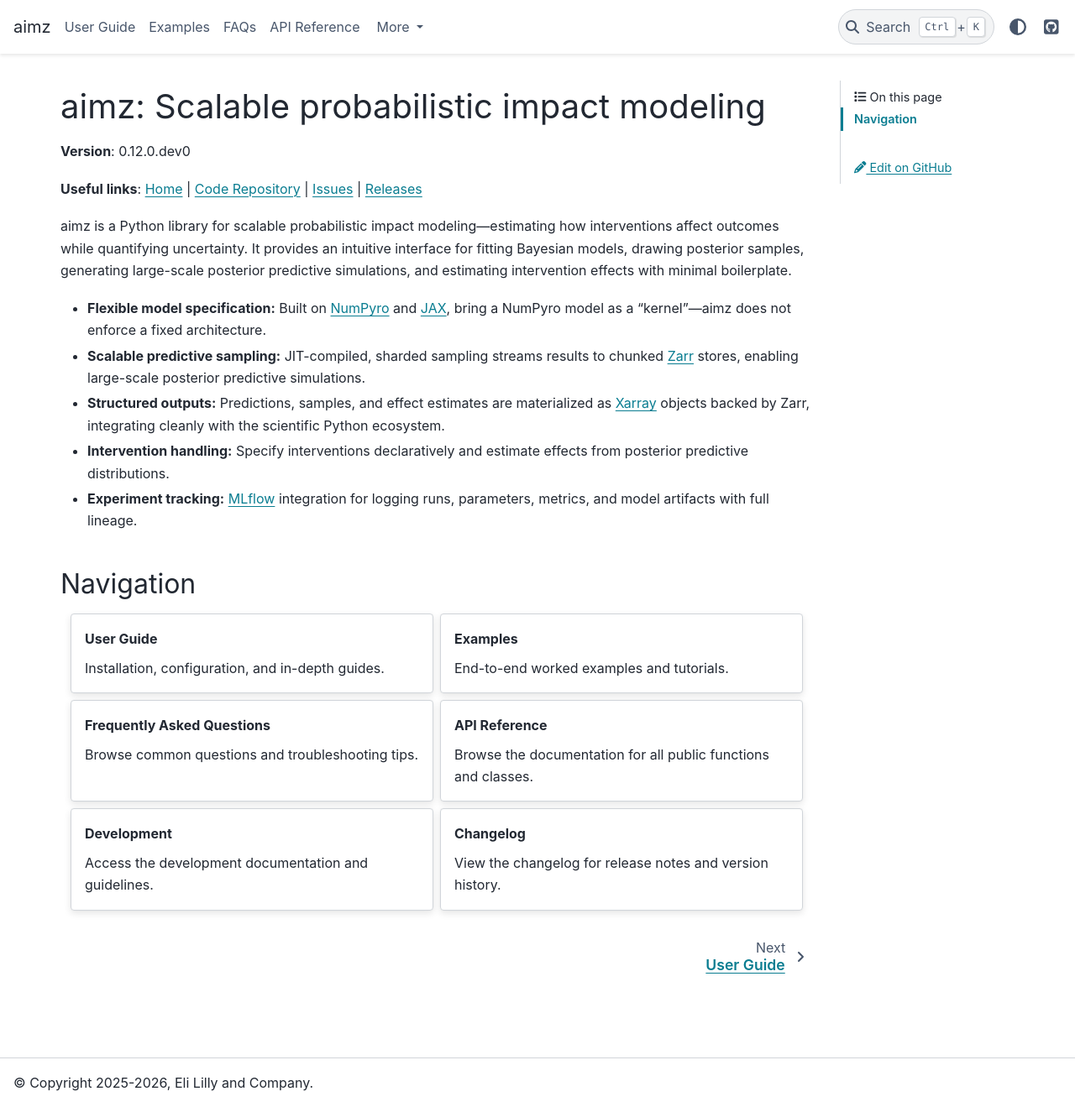
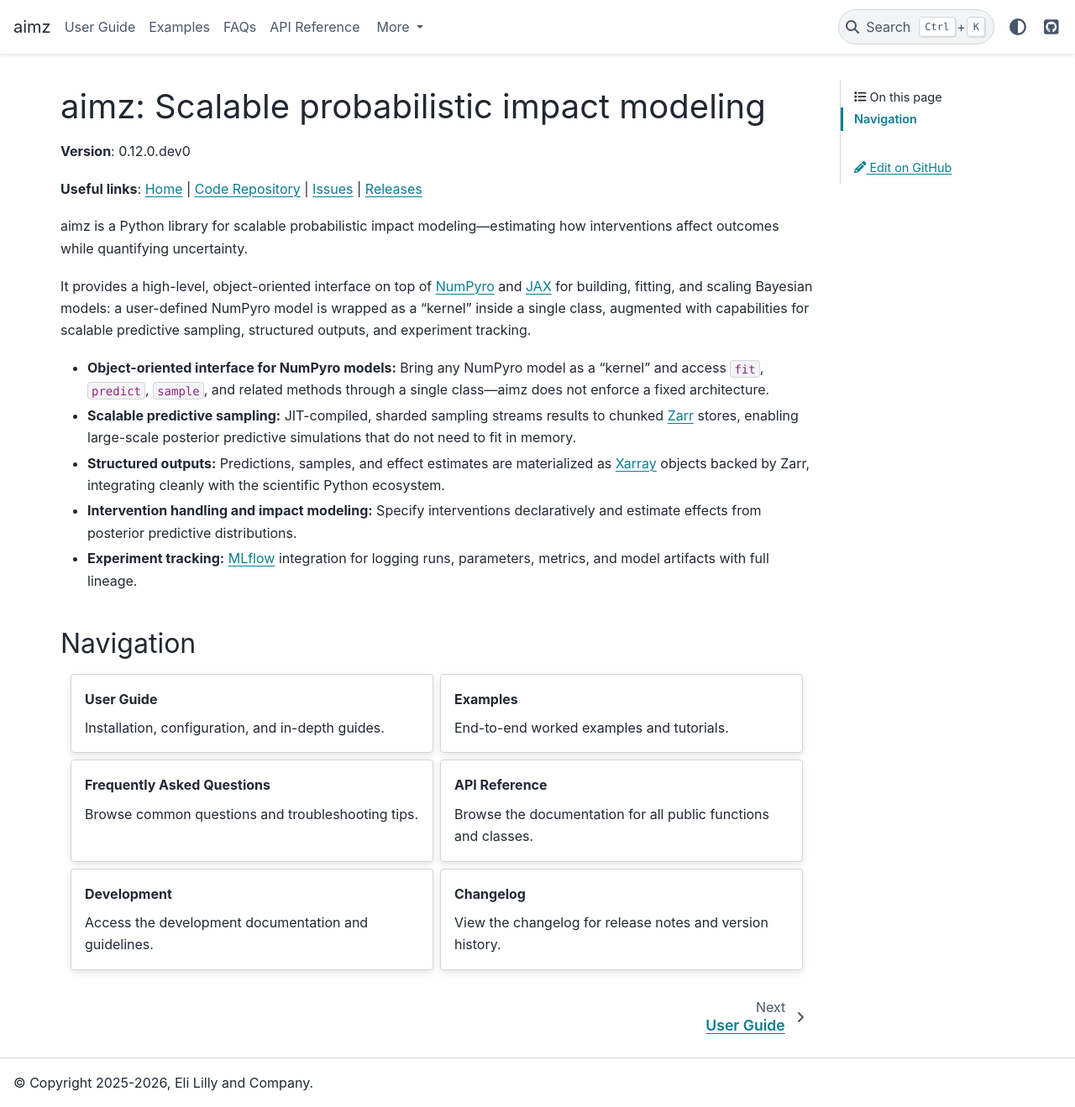
Before and after one commit to markean/aimz, a Sphinx documentation site: the page built from docs/source/index.rst, in a window 1280 px wide and 1319 px high. Shown: the whole window at 84% size. Built offline with Sphinx 7.4.7 and the PyData theme 0.15.4, drawn with Linux system fonts in a browser that asks for light colours.

Commit message:
Enhance descriptions of aimz features and capabilities in README and documentation.
Remove redundant code in test init.

```diff
--- a/docs/source/faq.rst
+++ b/docs/source/faq.rst
@@ -122,8 +122,7 @@ If native support for a specific structure is important for your use case, openi
 Can I use aimz for general-purpose Bayesian inference?
 ------------------------------------------------------
 Yes.
-While aimz is designed to streamline probabilistic impact modeling workflows—such as intervention analysis and causal effect estimation—it also functions as a flexible Bayesian inference toolkit.
-You can use aimz for a wide range of Bayesian modeling tasks supported by `NumPyro`_, including regression, classification, uncertainty quantification, and predictive simulation, even if your application doesn’t involve interventions or causal analysis.
+aimz is a flexible, object-oriented interface to `NumPyro`_ and supports a wide range of Bayesian modeling tasks—regression, classification, uncertainty quantification, and predictive simulation—even if your application doesn’t involve interventions or causal analysis.
 
 
 Can I use posterior samples generated elsewhere?
--- a/docs/source/index.rst
+++ b/docs/source/index.rst
@@ -9,12 +9,14 @@ aimz: Scalable probabilistic impact modeling
 `Issues <https://github.com/markean/aimz/issues>`__ |
 `Releases <https://github.com/markean/aimz/releases>`__
 
-aimz is a Python library for scalable probabilistic impact modeling—estimating how interventions affect outcomes while quantifying uncertainty. It provides an intuitive interface for fitting Bayesian models, drawing posterior samples, generating large-scale posterior predictive simulations, and estimating intervention effects with minimal boilerplate.
+aimz is a Python library for scalable probabilistic impact modeling—estimating how interventions affect outcomes while quantifying uncertainty.
 
-* **Flexible model specification:** Built on `NumPyro <https://num.pyro.ai/en/stable/>`_ and `JAX <https://jax.readthedocs.io/en/latest/>`_, bring a NumPyro model as a "kernel"—aimz does not enforce a fixed architecture.
-* **Scalable predictive sampling:** JIT-compiled, sharded sampling streams results to chunked `Zarr <https://zarr.readthedocs.io/en/stable/>`_ stores, enabling large-scale posterior predictive simulations.
+It provides a high-level, object-oriented interface on top of `NumPyro <https://num.pyro.ai/en/stable/>`_ and `JAX <https://jax.readthedocs.io/en/latest/>`_ for building, fitting, and scaling Bayesian models: a user-defined NumPyro model is wrapped as a "kernel" inside a single class, augmented with capabilities for scalable predictive sampling, structured outputs, and experiment tracking.
+
+* **Object-oriented interface for NumPyro models:** Bring any NumPyro model as a "kernel" and access ``fit``, ``predict``, ``sample``, and related methods through a single class—aimz does not enforce a fixed architecture.
+* **Scalable predictive sampling:** JIT-compiled, sharded sampling streams results to chunked `Zarr <https://zarr.readthedocs.io/en/stable/>`_ stores, enabling large-scale posterior predictive simulations that do not need to fit in memory.
 * **Structured outputs:** Predictions, samples, and effect estimates are materialized as `Xarray <https://xarray.dev/>`_ objects backed by Zarr, integrating cleanly with the scientific Python ecosystem.
-* **Intervention handling:** Specify interventions declaratively and estimate effects from posterior predictive distributions.
+* **Intervention handling and impact modeling:** Specify interventions declaratively and estimate effects from posterior predictive distributions.
 * **Experiment tracking:** `MLflow <https://mlflow.org/>`_ integration for logging runs, parameters, metrics, and model artifacts with full lineage.
 
 
```
Also changed, not shown: README.md (+7 -5 lines), 1 other file.
